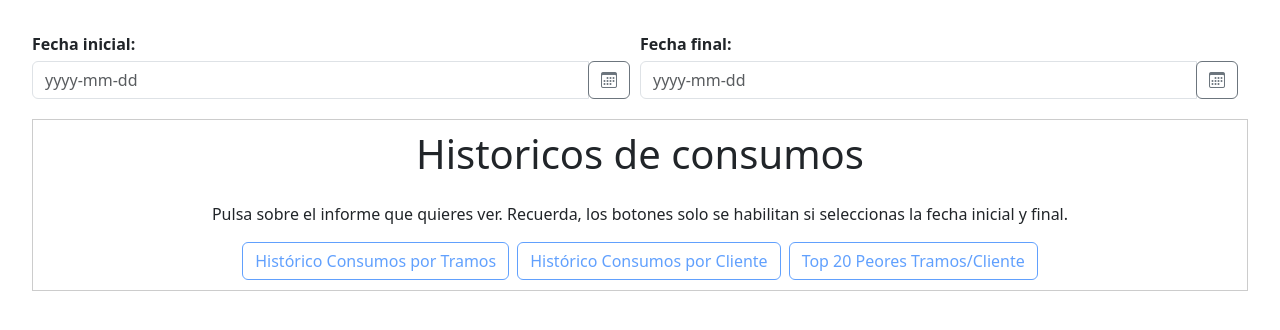
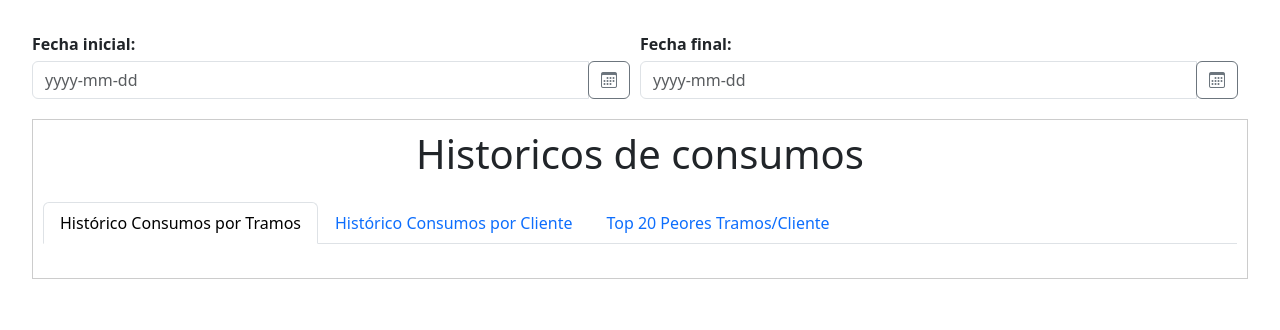
Before and after one commit to silvermachine777/infodesign-full-stack-test, an Angular app: page / in a window 1280 px wide. Shown: the top 330 px of the page. Built offline with nearby package versions, Linux system fonts and the light colour scheme.

Commit message:
feat(component): Update show report component

```diff
--- a/src/app/components/show-report/show-report.component.css
+++ b/src/app/components/show-report/show-report.component.css
@@ -18,3 +18,7 @@
   #report h1{
     padding-bottom: 1rem;
   }
+
+  .error-message {
+    margin-top: 10px;
+  }
--- a/src/app/components/show-report/show-report.component.html
+++ b/src/app/components/show-report/show-report.component.html
@@ -1,48 +1,32 @@
+<ngb-alert *ngIf="showErrorMessage && (!fechaInicial || !fechaFinal)"type="danger" class="error-message">
+  Por favor, seleccione la fecha inicial y la fecha final.
+</ngb-alert>
+
 <section id="report">
-    <h1>Historicos de consumos</h1>
-    <p>Pulsa sobre el informe que quieres ver. Recuerda, los botones solo se habilitan si seleccionas la fecha inicial y final.</p>
+  <h1>Historicos de consumos</h1>
+  <ul ngbNav #nav="ngbNav" class="nav-tabs">
+    <li [ngbNavItem]="1">
+      <button ngbNavLink (click)="getHistoricConsumptionByTranches()">
+        Histórico Consumos por Tramos
+      </button>
+      <ng-template ngbNavContent>
+        <app-table [data]="tranchesData"></app-table>
+      </ng-template>
+    </li>
+    <li [ngbNavItem]="2">
+      <button ngbNavLink (click)="getHistoricConsumptionByClient()">Histórico Consumos por Cliente</button>
+      <ng-template ngbNavContent>
+        <app-table [data]="clientData"></app-table>
+      </ng-template>
+    </li>
+    <li [ngbNavItem]="3">
+      <button ngbNavLink (click)="getTop20()">Top 20 Peores Tramos/Cliente</button>
+      <ng-template ngbNavContent>
+        <app-table [data]="top20Data"></app-table>
+      </ng-template>
+    </li>
+  </ul>
 
-    <button
-      type="button"
-      class="btn btn-outline-primary"
-      (click)="toggleCollapse(1); getHistoricConsumptionByTranches()"
-      [attr.aria-expanded]="!isCollapsed[1]"
-      aria-controls="collapseExample1"
-      [disabled]="!fechaInicial || !fechaFinal"
-    >
-      Histórico Consumos por Tramos
-    </button>
-    <button
-      type="button"
-      class="btn btn-outline-primary ms-2"
-      (click)="toggleCollapse(2); getHistoricConsumptionByClient()"
-      [attr.aria-expanded]="!isCollapsed[2]"
-      aria-controls="collapseExample2"
-      [disabled]="!fechaInicial || !fechaFinal"
-    >
-      Histórico Consumos por Cliente
-    </button>
-    <button
-      type="button"
-      class="btn btn-outline-primary ms-2"
-      (click)="toggleCollapse(3); getTop20()"
-      [attr.aria-expanded]="!isCollapsed[3]"
-      aria-controls="collapseExample3"
-      [disabled]="!fechaInicial || !fechaFinal"
-    >
-      Top 20 Peores Tramos/Cliente
-    </button>
+  <div [ngbNavOutlet]="nav" class="mt-2"></div>
 
-
-    <div [ngbCollapse]="isCollapsed[1]">
-      <app-table [data]="tranchesData"></app-table>
-    </div>
-
-    <div [ngbCollapse]="isCollapsed[2]">
-      <app-table [data]="clientData"></app-table>
-    </div>
-
-    <div [ngbCollapse]="isCollapsed[3]">
-      <app-table [data]="top20Data"></app-table>
-    </div>
-  </section>
+</section>
--- a/src/app/components/show-report/show-report.component.ts
+++ b/src/app/components/show-report/show-report.component.ts
@@ -24,13 +24,7 @@ export class ShowReportComponent {
   clientData: Client[] = [];
   top20Data: Top20[] = [];
 
-  datesSelected = true;
-
-  public isCollapsed: Record<number, boolean> = {
-    1: true,
-    2: true,
-    3: true,
-  };
+  showErrorMessage  = false;
 
   constructor(
     private tranchesService: TranchesService,
@@ -38,13 +32,12 @@ export class ShowReportComponent {
     private top20Service: Top20Service
   ) {}
 
-  toggleCollapse(id: number) {
-    this.isCollapsed[id] = !this.isCollapsed[id];
-  }
-
   getHistoricConsumptionByTranches() {
     if (!this.fechaInicial || !this.fechaFinal) {
-      this.datesSelected = false;
+      this.showErrorMessage  = true;
+      setTimeout(() => {
+        this.showErrorMessage = false;
+      }, 3000);
       return;
     }
 
@@ -71,12 +64,15 @@ export class ShowReportComponent {
         this.data = this.tranchesData;
       }
     );
-    this.datesSelected = true;
+    this.showErrorMessage  = true;
   }
 
   getHistoricConsumptionByClient() {
     if (!this.fechaInicial || !this.fechaFinal) {
-      this.datesSelected = false;
+      this.showErrorMessage  = true;
+      setTimeout(() => {
+        this.showErrorMessage = false;
+      }, 3000);
       return;
     }
 
@@ -104,12 +100,15 @@ export class ShowReportComponent {
       }
     );
 
-    this.datesSelected = true;
+    this.showErrorMessage  = true;
   }
 
   getTop20() {
     if (!this.fechaInicial || !this.fechaFinal) {
-      this.datesSelected = false;
+      this.showErrorMessage  = true;
+      setTimeout(() => {
+        this.showErrorMessage = false;
+      }, 3000);
       return;
     }
 
@@ -136,7 +135,7 @@ export class ShowReportComponent {
         this.data = this.top20Data;
       }
     );
-    this.datesSelected = true;
+    this.showErrorMessage  = true;
   }
 
   private formatDate(date: NgbDateStruct): string {
```
